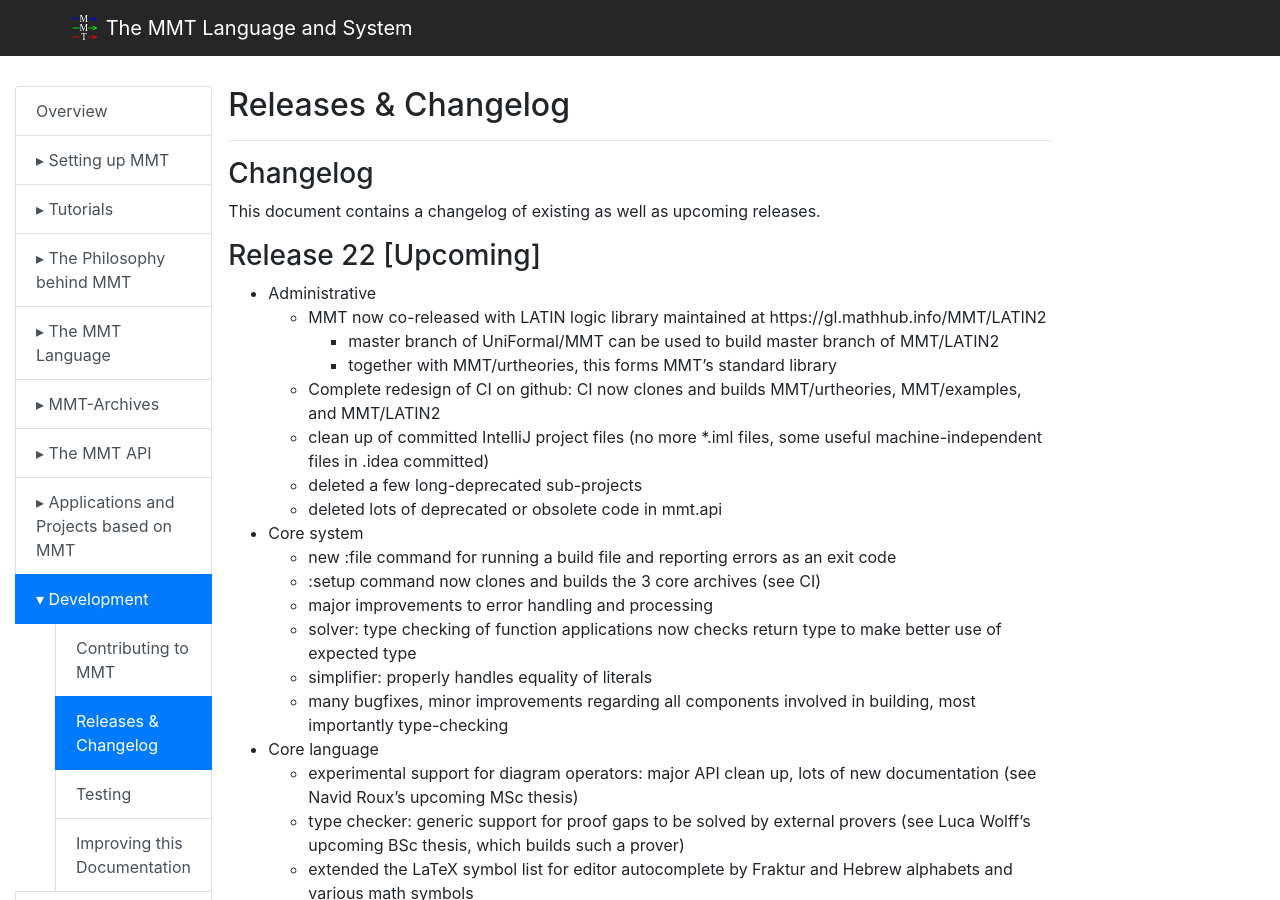
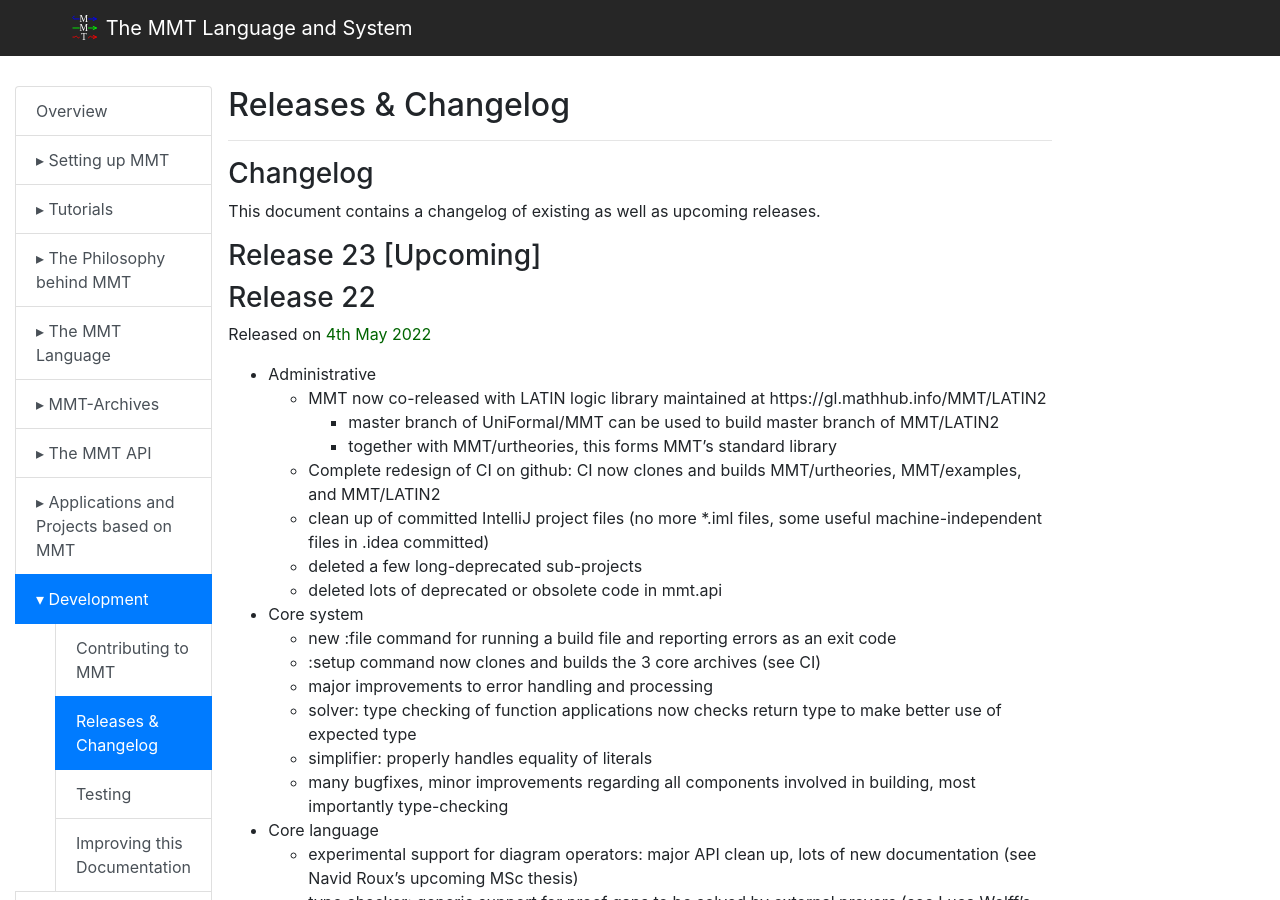
Before and after one commit to UniFormal/uniformal.github.io, a Jekyll site: the page built from doc/development/releases.md, in a window 1280 px wide and 900 px high. Built offline with Jekyll 4.4.1, drawn with Linux system fonts in a browser that asks for light colours.

Commit message:
Update releases.md

```diff
--- a/doc/development/releases.md
+++ b/doc/development/releases.md
@@ -7,7 +7,11 @@ title: Releases & Changelog
 
 This document contains a changelog of existing as well as upcoming releases.
 
-### Release 22 [Upcoming]
+### Release 23 [Upcoming]
+
+### Release 22
+
+Released on [4th May 2022](https://github.com/UniFormal/MMT/releases/tag/v22.0.0)
 
 - Administrative
   - MMT now co-released with LATIN logic library maintained at https://gl.mathhub.info/MMT/LATIN2
```
